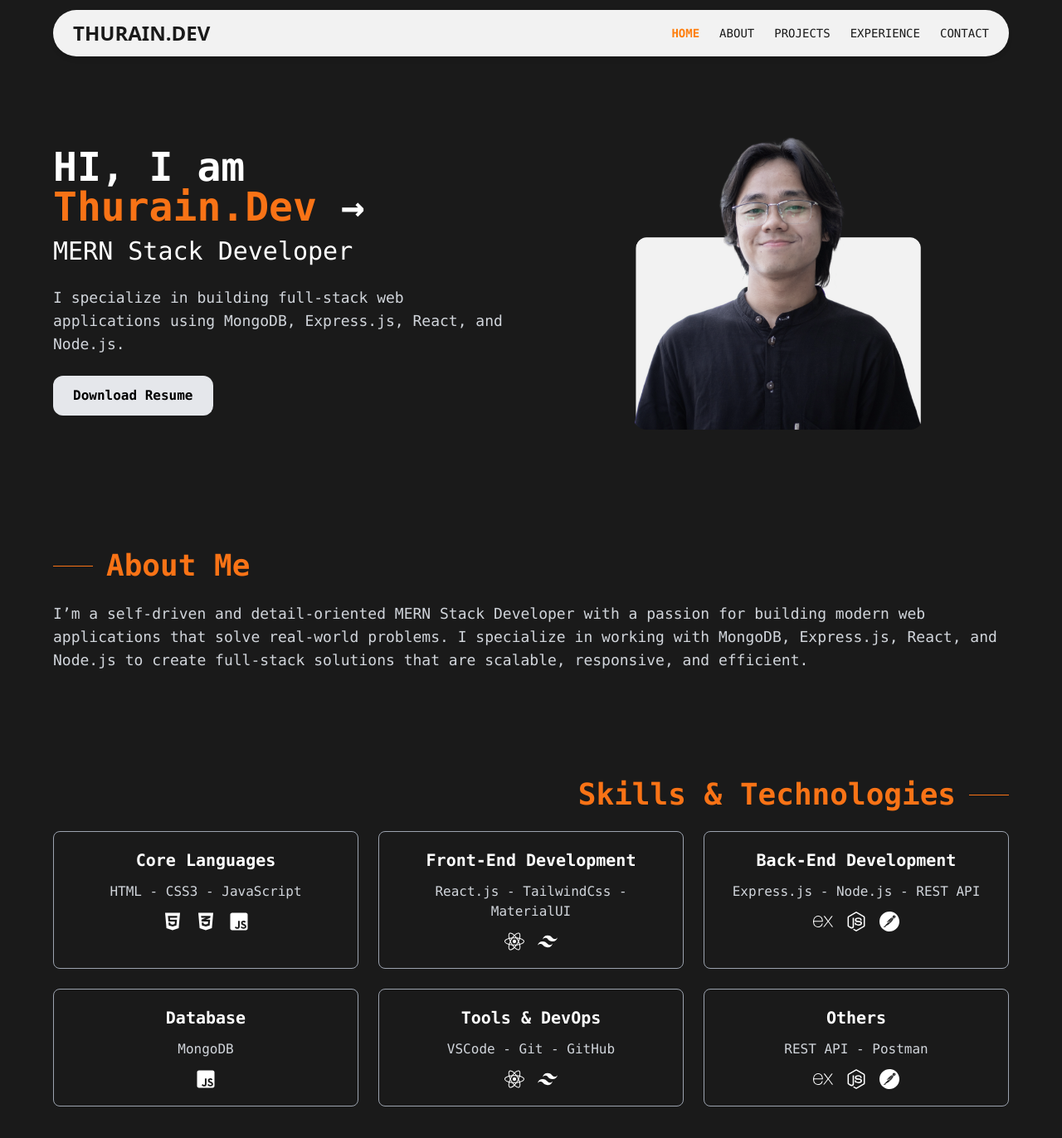
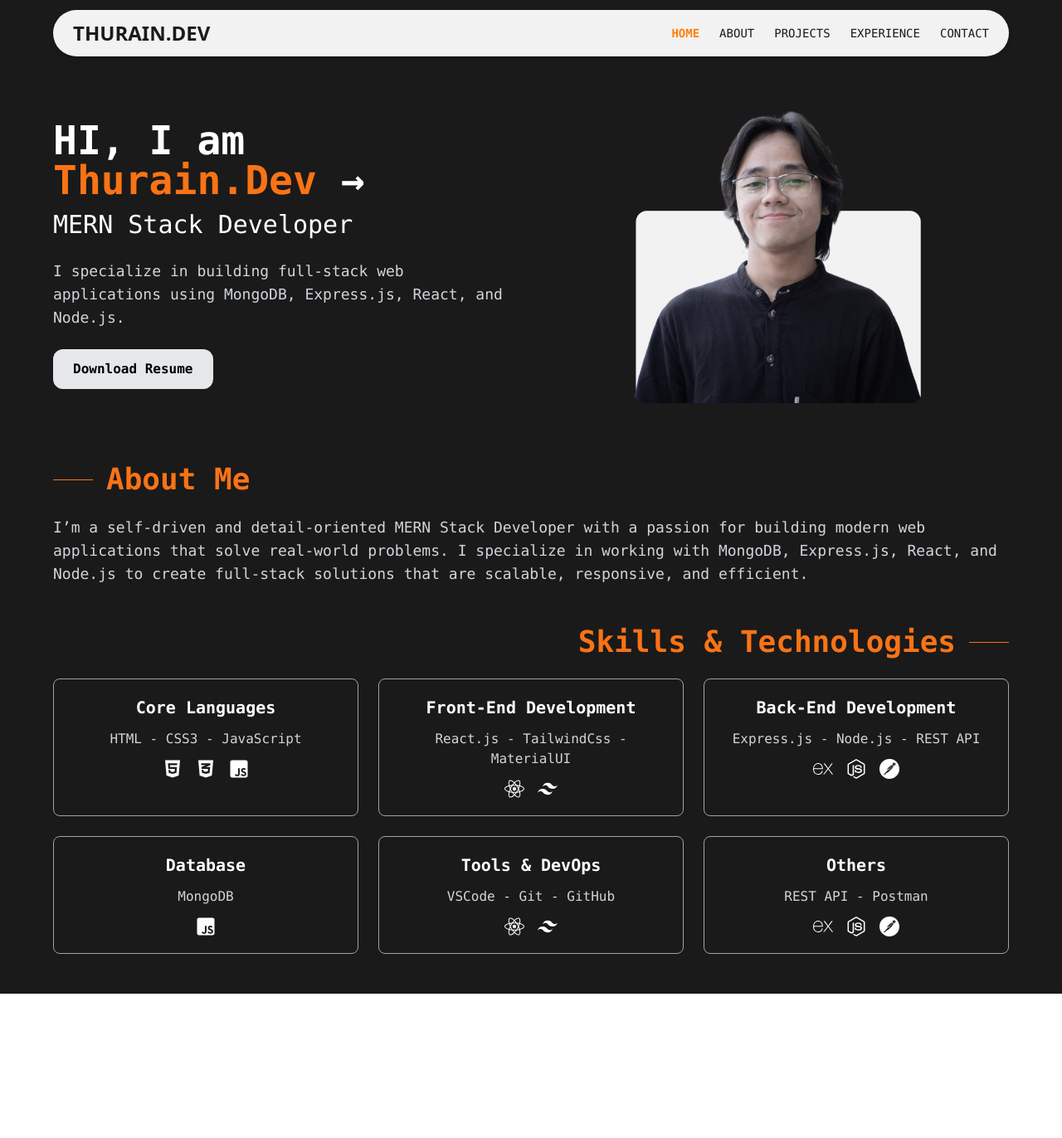
Before and after one commit to ThurainDev/my-portfolio, a React (Vite) app: page / in a window 1280 px wide. Shown: the top 1372 px of the page at 83% size. After the commit the page ends 1198 px from the top, so only its background shows below. Built offline with nearby package versions, Linux system fonts and the light colour scheme.

Commit message:
second sections

```diff
--- a/src/components/About.jsx
+++ b/src/components/About.jsx
@@ -2,7 +2,7 @@ import React from 'react';
 
 const About = () => {
   return (
-    <section className="bg-theme-color text-white px-4 py-16">
+    <section className="bg-theme-color text-white px-4 pt-8 pb-6">
       <div className="max-w-6xl mx-auto">
         <div className="flex items-center mb-6">
           <div className="h-px w-12 bg-orange-500 mr-4" />
--- a/src/components/Hero.jsx
+++ b/src/components/Hero.jsx
@@ -3,7 +3,7 @@ import ProfilePic from '../assets/111.png'; // Update path if needed
 
 const Hero = () => {
   return (
-    <section className="bg-theme-color text-white py-20 px-4">
+    <section className="bg-theme-color text-white px-4 pt-12 pb-8 md:pb-10">
       <div className="max-w-6xl mx-auto flex flex-col-reverse md:flex-row items-center justify-between gap-10">
 
         {/* Left: Text Content (shown below image on mobile) */}
--- a/src/components/Skills.jsx
+++ b/src/components/Skills.jsx
@@ -22,7 +22,7 @@ const SkillCard = ({ title, techs, icons }) => (
 
 const Skills = () => {
   return (
-    <section className="bg-theme-color text-white px-4 py-16">
+    <section className="bg-theme-color text-white px-4 pt-6 pb-12">
       <div className="max-w-6xl mx-auto">
         <div className="flex items-center justify-end mb-6">
           <h2 className="text-3xl md:text-4xl font-bold text-orange-500 font-mono mr-4">
```
